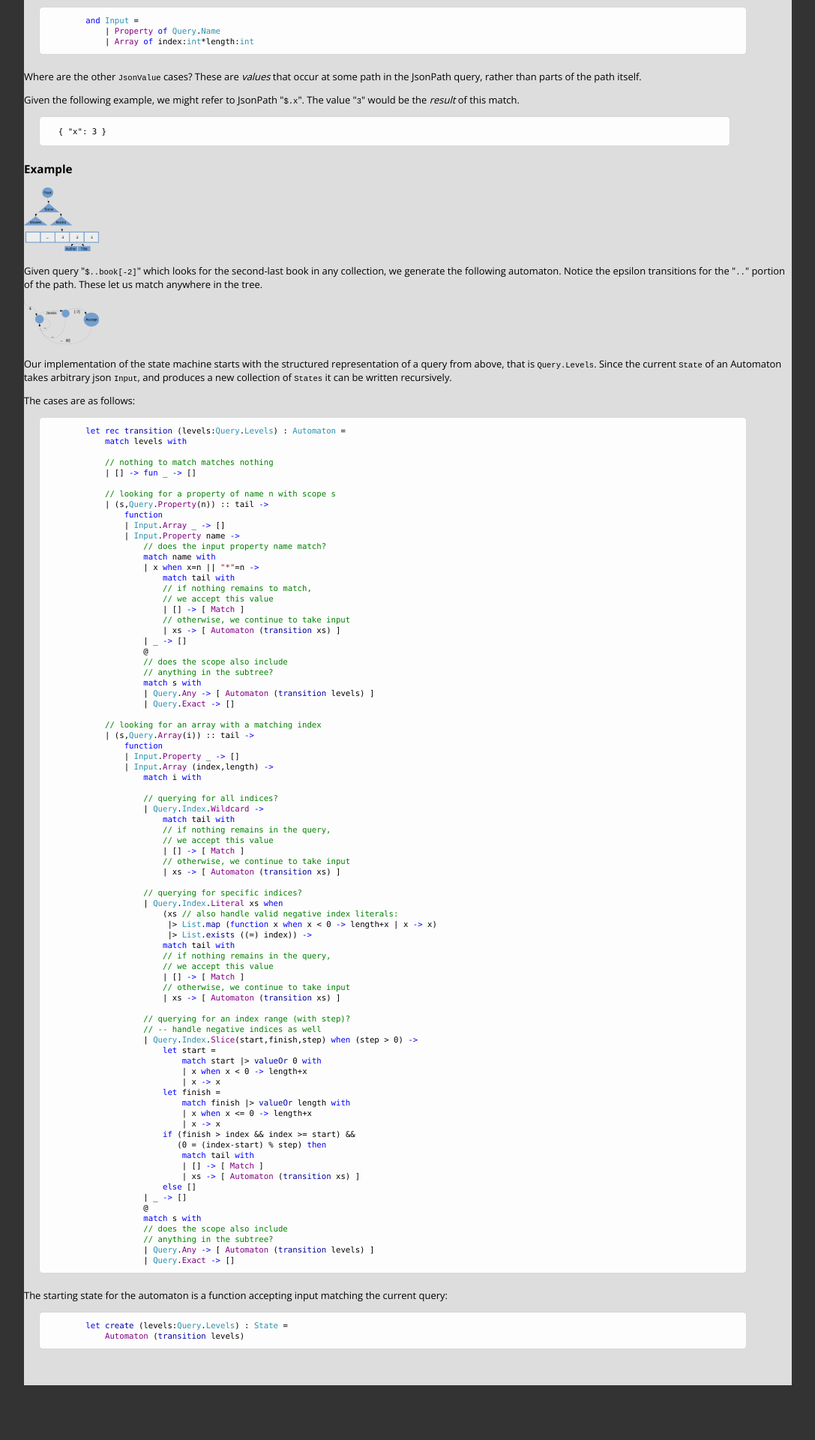
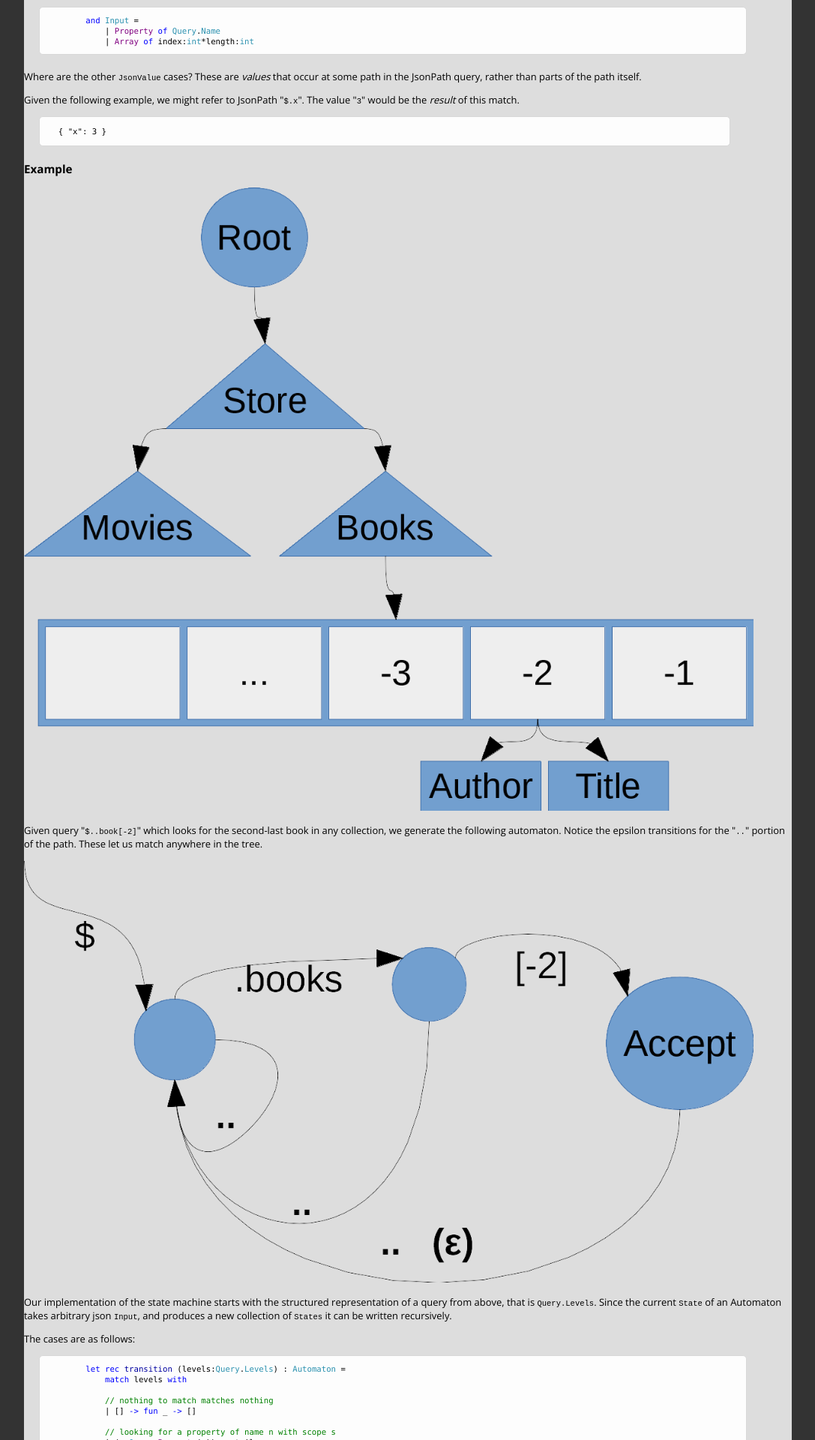
Before and after one commit to j-alexander/j-alexander.github.io, a Jekyll site: the page built from _posts/2016-12-15-jsonpath-queries-using-fsharpdata.html, in a window 1280 px wide. Shown: the part 1923-3843 px from the top of the page at 75% size, without its empty margins (96-1183 px from the left). Built offline with Jekyll 4.4.1, drawn with Linux system fonts in a browser that asks for light colours; some web fonts are replaced; before the commit the page ends 3770 px from its top, so only the background shows below that.

Commit message:
convert to percentage width

```diff
--- a/css/main.css
+++ b/css/main.css
@@ -110,6 +110,6 @@ footer ul li:last-child {
 	font-size: 90%;
 }
 
-.post img .post-slide {
-    width: 400px;
+img.post-slide {
+    width: 95%;
 }
```
